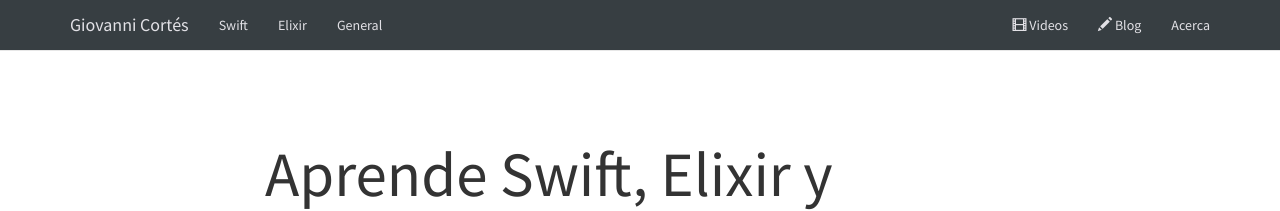
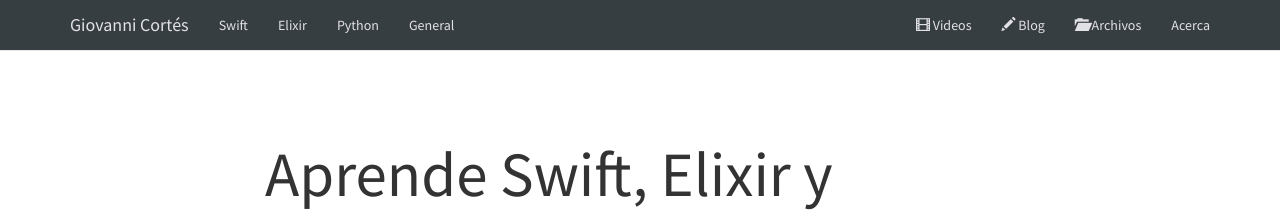
Before and after one commit to Gidrek/giovannicortes_old, a Jekyll site: the page built from index.html, in a window 1280 px wide. Shown: the top 211 px of the page. Built offline with Jekyll 4.4.1, drawn with Linux system fonts in a browser that asks for light colours; comment, search, counter and statistics services are not loaded.

Commit message:
Added some changes to header

```diff
--- a/_includes/header.html
+++ b/_includes/header.html
@@ -15,11 +15,13 @@
             <ul class="nav navbar-nav">
                 <li><a href="/swift/"> Swift</a></li>
                 <li><a href="/elixir/"> Elixir</a></li>
+                <li><a href="/python/"> Python</a></li>
                 <li><a href="/general/"> General</a></li>
             </ul>
             <ul class="nav navbar-nav navbar-right">
                 <li><a href="/videos/"><i class="glyphicon glyphicon-film"></i> Videos</a></li>
                 <li><a href="/blog/"><i class="glyphicon glyphicon-pencil"></i> Blog</a></li>
+                <li><a href="/archivos/"><i class="glyphicon glyphicon-folder-open"></i> Archivos</a></li>
                 <li><a href="/acerca/"></i> Acerca</a></li>
             </ul>
         </div>
```
Also changed, not shown: Gemfile.lock.
